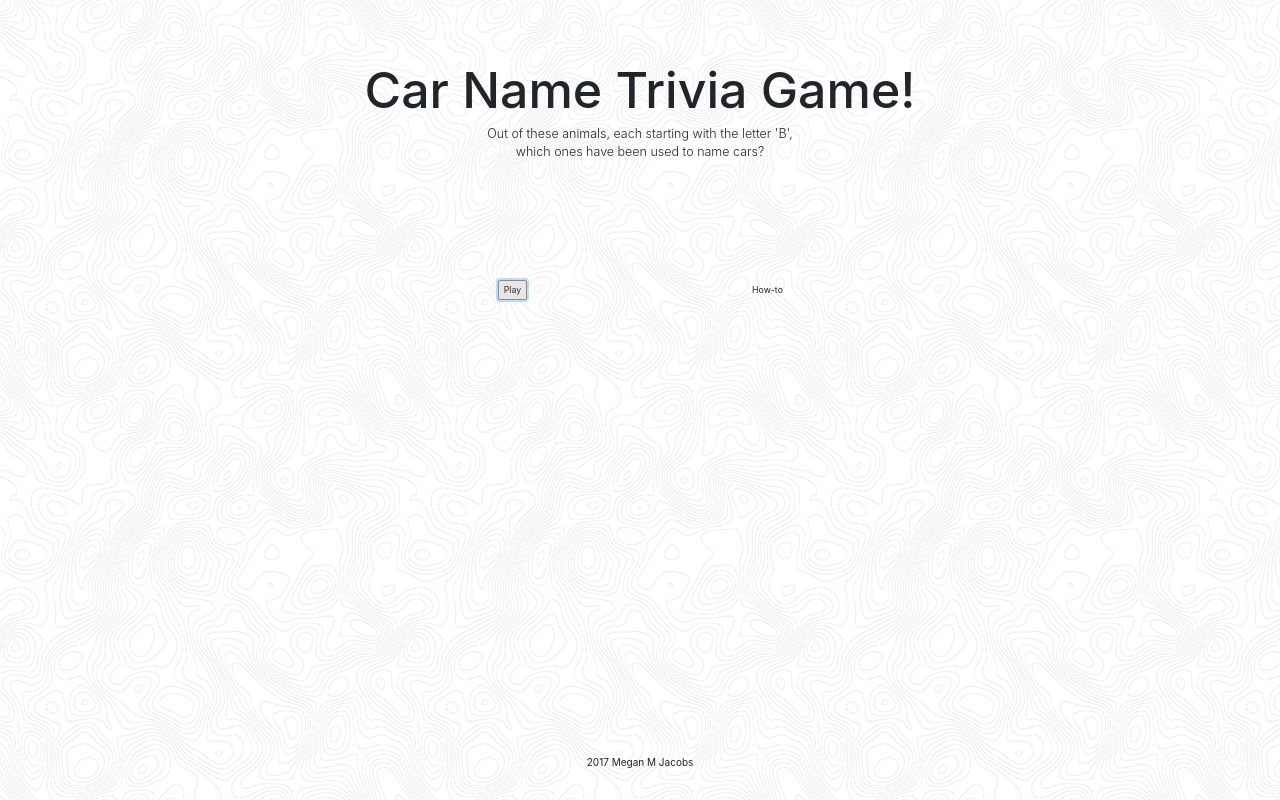
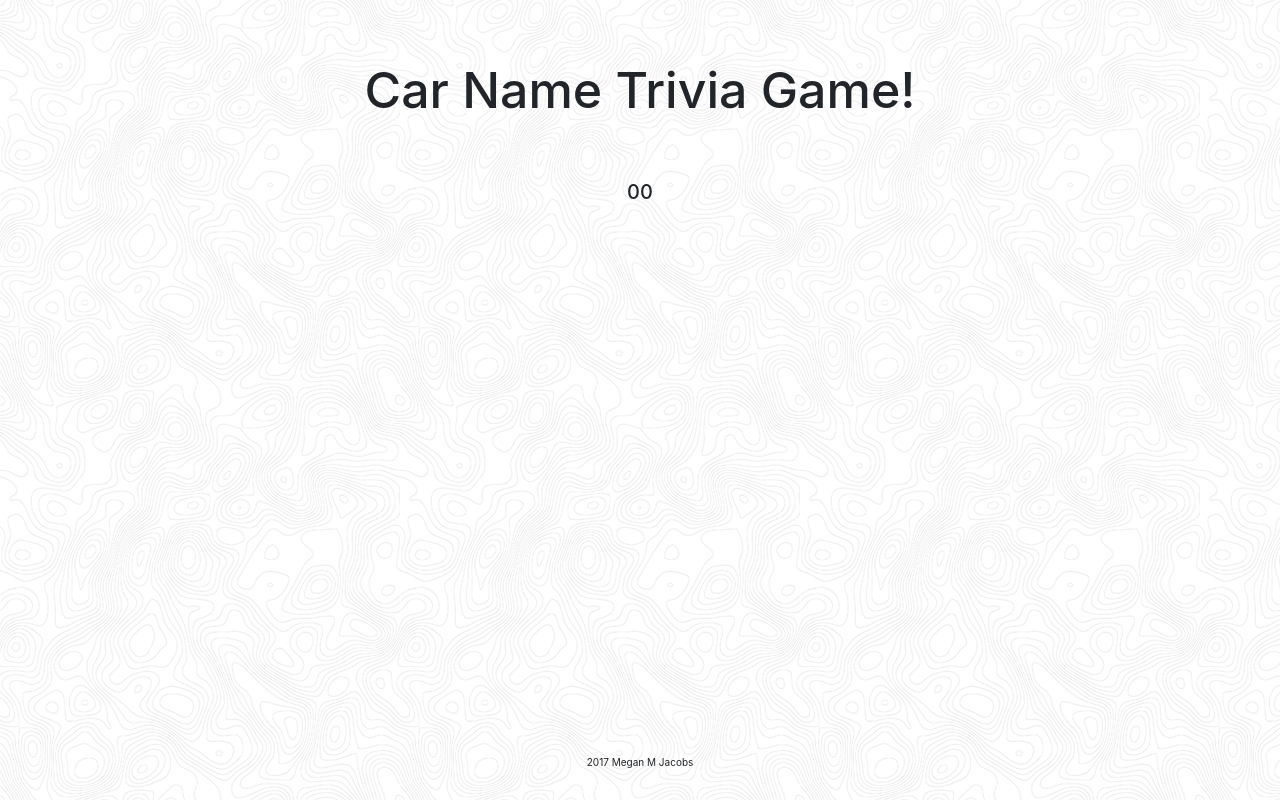
Before and after one commit to mjay13/TriviaGame, a plain HTML site: page index.html in a window 1280 px wide. Both pictures are taken after a click on the button "Play". Drawn offline with nearby package versions, Linux system fonts and the light colour scheme.

Commit message:
on-clicks started, img scroll moved, favicon and other styling added

```diff
--- a/assets/css/style.css
+++ b/assets/css/style.css
@@ -9,7 +9,6 @@ body {
 footer {
 	margin: 20px;
 	text-align: center;
-
 }
 
 h1 {
@@ -20,7 +19,7 @@ img {
 	border-radius: 5px;
 }
 
-.btnSection {
+#btnSection {
 	margin-top: 100px;
 }
 
@@ -30,12 +29,16 @@ img {
 
 .container {
  flex: 1;
+}
+
+#image-holder {
+	margin-top: 70px;
 
 }
 
-#image-holder {
-	margin: 30px;
-
+.questionSection {
+	align-self: center;
+	text-align: center;
 }
 
 .titleSection {
@@ -43,3 +46,13 @@ img {
 	text-align: center;
 	margin: 60px;
 }
+
+/* Media Query */
+
+@media screen and (max-width: 592px) {
+
+#img-holder {
+	margin-top: 40px;
+}
+
+}
--- a/assets/javascript/app.js
+++ b/assets/javascript/app.js
@@ -1,11 +1,16 @@
 // user does nothing but click on the answer radio buttons, all else should go using functions and timers
 
 $(document).ready(function() {
+    $("#questionScreen").hide();
 
     // __________________________________
     // ** Variables **
 
-    //remainingTime
+    // counters
+    var correctCounter = 0;
+    var incorrectCounter = 0;
+    var unansweredCounter = 0;
+    var currentQuestion = 0;
 
     // trivia object with questions and answers contained within
     var trivia = [
@@ -62,36 +67,14 @@ $(document).ready(function() {
     ];
 
 
-
-    // var for right answers
-
-    // var for questions
-
-    // var for wrong answers
-
-    // empty array for right answers
-
-    // empty array for wrong answers
-
-    // unanswered questions?
-
     // __________________________________
     // ** Functions **
 
-    // on document loading, start timer
 
 
-    // what happens when a radio button is clicked, store the information
 
-    // timeup
 
-    // show stored answers as how many were 1: correct, 2: how many were incorrect, and 3: how many were not answered
 
-    // push right answers to right array
-
-    // push wrong answers to wrong array
-
-    // how to record unanswered questions? if not aswered, push to unanswered quetion array?
 
     // function timeUp() {
 
@@ -103,19 +86,18 @@ $(document).ready(function() {
     // __________________________________
     // ** Game Logic **
 
-    // start timer()
-    // var time = 30;
+    // on click of play, start game
+    $("#playBtn").on("click", function() {
+        $("#btnSection").hide();
+        $("#image-holder").hide();
+        $("#countdown").append("<h2 id='tSeconds'>00</h2>");
+        $("#questionScreen").show();
 
-    // setTimeout(time, 30 * 1000);
-    // time--;
-    // $("#remainingTime").append("remaining time: " + time);
-    // console.log(setTimeout);
+        console.log("start button clicked");
 
-    // also set the submit button to stop the timer and show results // or no submit button?
-    // use modal to show results when timer is up or submit is clicked?
+        //playTrivia();
 
-
-    // timeUp()
+    });
 
     // ----------------------------------
 
@@ -131,7 +113,7 @@ $(document).ready(function() {
 
     // functions
     function showImage() {
-        $("#image-holder").html("<img src=" + images[imageCount] + " width='300px'>");
+        $("#image-holder").html("<img src=" + images[imageCount] + " width='225px'>");
         // console.log("i'm showing the first image");
     }
 
--- a/index.html
+++ b/index.html
@@ -19,30 +19,73 @@
     <link rel="stylesheet" type="text/css" href="assets/css/style.css">
     <script type="text/javascript" src="assets/javascript/app.js">
     </script>
+    <link rel="icon" type="image/png" href="assets/images/owl-favicon.png">
     <title>Car Name Game!</title>
 </head>
 
 <body>
     <div class="container">
-        <!--Jumbotron to fit everything inside -->
-        <div class="titleSection">
+        <!--Beginning Screen -->
+        <div class="titleSection" id="beginScreen">
             <h1>Car Name Trivia Game!</h1>
-            <p class="lead">Out of these animals, each starting with the letter 'B',
-                <br> which ones have been used to name cars?</p>
-                <div class="row btnSection">
+
+            <!-- buttons -->
+            <div class="row" id="btnSection">
                 <div class="col-md-3"></div>
                 <div class="col-md-3">
-                        <button class="btn btn-sm btn-default">Play</button>
+                    <button id="playBtn" class="btn btn-sm btn-default">Play</button>
                 </div>
                 <div class="col-md-3">
-                        <button class="btn btn-sm btn-default">How-to</button>
+                    <button class="btn btn-sm btn-default" data-toggle="modal" data-target="#howToModal">How-to</button>
                 </div>
                 <div class="col-md-3"></div>
             </div>
+            <!-- image scroll -->
+            <div>
+                <div id="image-holder"></div>
+            </div>
+            <!-- End of Beginning Screen -->
+        </div>
+        <!-- Questions -->
+        <div class="questionSection" id="questionScreen">
+            <div class="row">
+                <div class="col-sm-12" id="countdown">
+                    <!-- time here -->
                 </div>
             </div>
-    <!-- Modals -->
-    <!-- Footer? -->
+            <div class="row">
+                <div id="questionName" class="col-sm-12 center-align">
+                    <!-- name in question shown -->
+                </div>
+            </div>
+            <div class="row">
+                <div id="answerOptions" class="col-sm-8 offset-s2 center-align">
+                    <!-- true/false here -->
+                </div>
+            </div>
+            <!-- End of Questions -->
+        </div>
+        <!-- End Container -->
+    </div>
+    <!-- Modal for How-To -->
+    <div id="howToModal" class="modal">
+        <div class="modal-dialog">
+            <div class="modal-content">
+                <div class="modal-header">
+                    <button type="button" class="close" data-dismiss="modal" aria-hidden="true">&times;</button>
+                    <h4 class="modal-title">How to Play</h4>
+                </div>
+                <div class="modal-body">
+                    <p class="lead">Out of the animals given, each starting with the letter 'B', which ones have been used to name cars?</p>
+                    <p>Press the PLAY button to start the quiz. You have 9 seconds to answer each question. When you're done your score will be displayed.</p>
+                </div>
+                <div class="modal-footer">
+                    <button type="button" class="btn btn-default" data-dismiss="modal">Got it!</button>
+                </div>
+            </div>
+        </div>
+    </div>
+    <!-- Footer -->
     <footer>
         <p>2017 Megan M Jacobs</p>
     </footer>
```
Also changed, not shown: assets/images/owl-favicon.png (added), 1 other file. Lines whose indentation alone changed are shown as unchanged.
